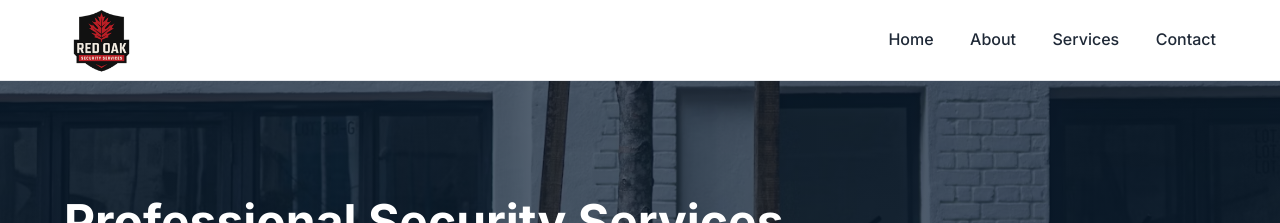
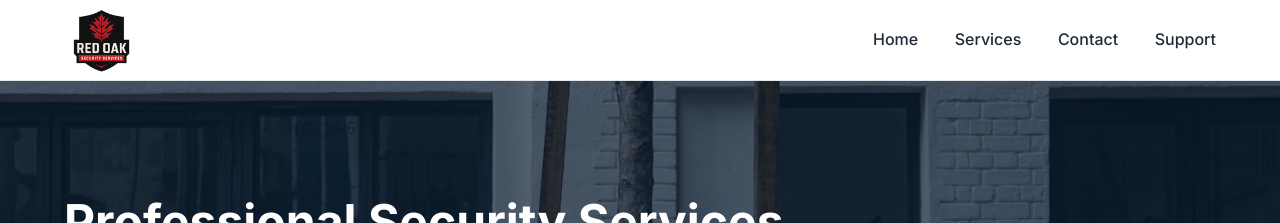
Before and after one commit to Omnitryx-Inc/redoaksecurityservices-fe-main, a Jekyll site: the page built from pages/index.html, in a window 1280 px wide and 900 px high. Shown: the top 223 px of the window. Built offline with Jekyll 4.4.1, drawn with Linux system fonts in a browser that asks for light colours.

Commit message:
adjustments

```diff
--- a/_includes/header.html
+++ b/_includes/header.html
@@ -7,9 +7,10 @@
 		</div>
 		<nav class="nav-links">
 			<a href="/">Home</a>
-			<a href="/#about">About</a>
+			<!-- <a href="/#about">About</a> -->
 			<a href="/#services">Services</a>
 			<a href="/contact/">Contact</a>
+			<a href="/Support/">Support</a>
 		</nav>
 	</div>
 </header>
```
